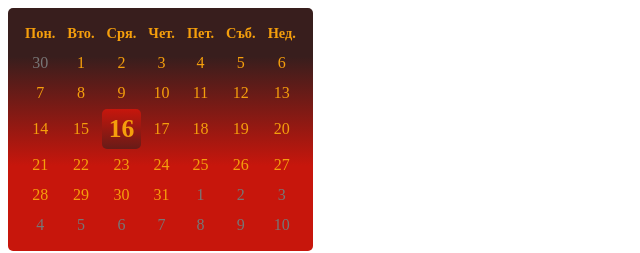
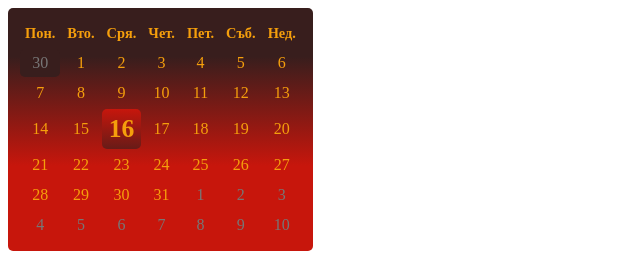
Before and after one commit to pkindalov/SimpleCalendar, a plain HTML site: page index.html in a window 1280 px wide. In both pictures the pointer is over the element 40 px from the left and 63 px from the top of the page. Shown: the full height of the page, 0-640 px from the left. Drawn offline with Linux system fonts and the light colour scheme.

Commit message:
Add new css rule

```diff
--- a/simpleCalendar.css
+++ b/simpleCalendar.css
@@ -13,6 +13,11 @@ td {
     padding: 5px;
     text-align: center;
     border-radius: 5px;
+}
+
+td:hover{
+    background-color: #381e1d;
+    cursor: pointer;
 }
 
 .hightlight {
```
